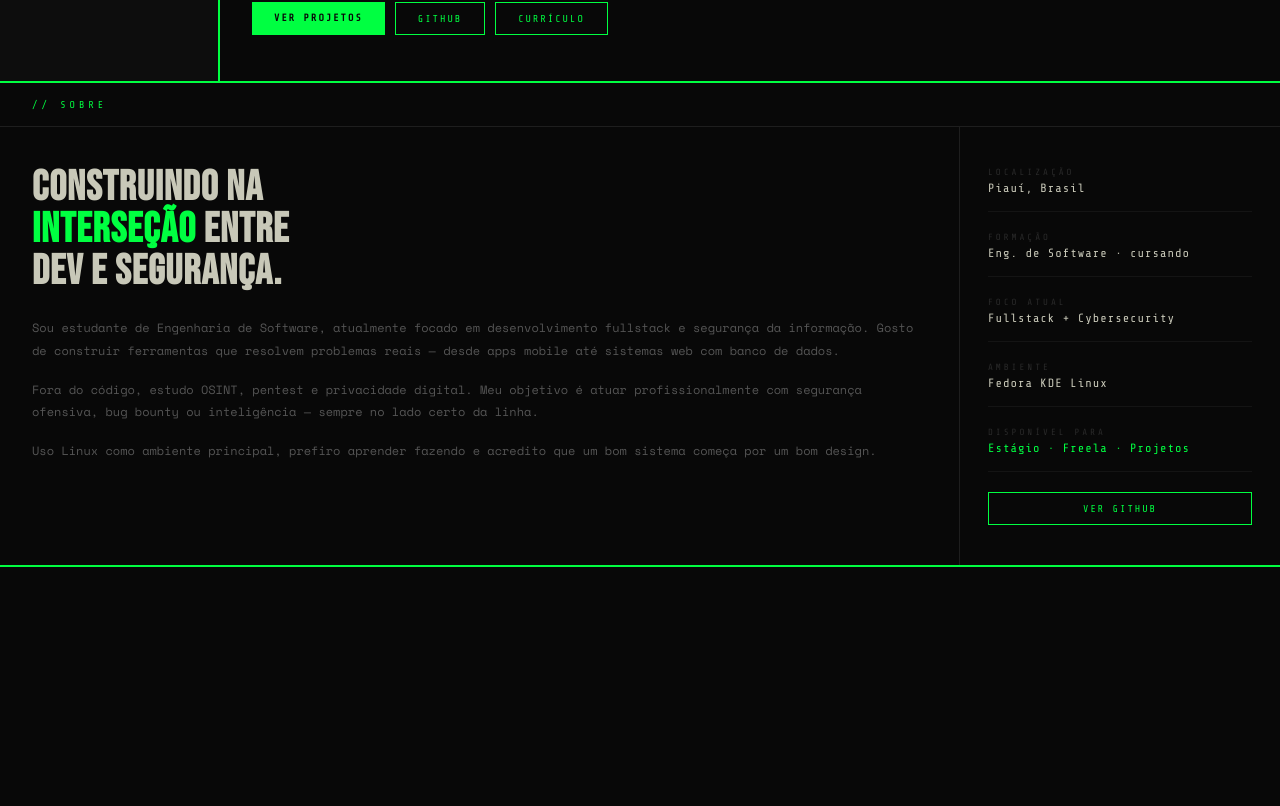
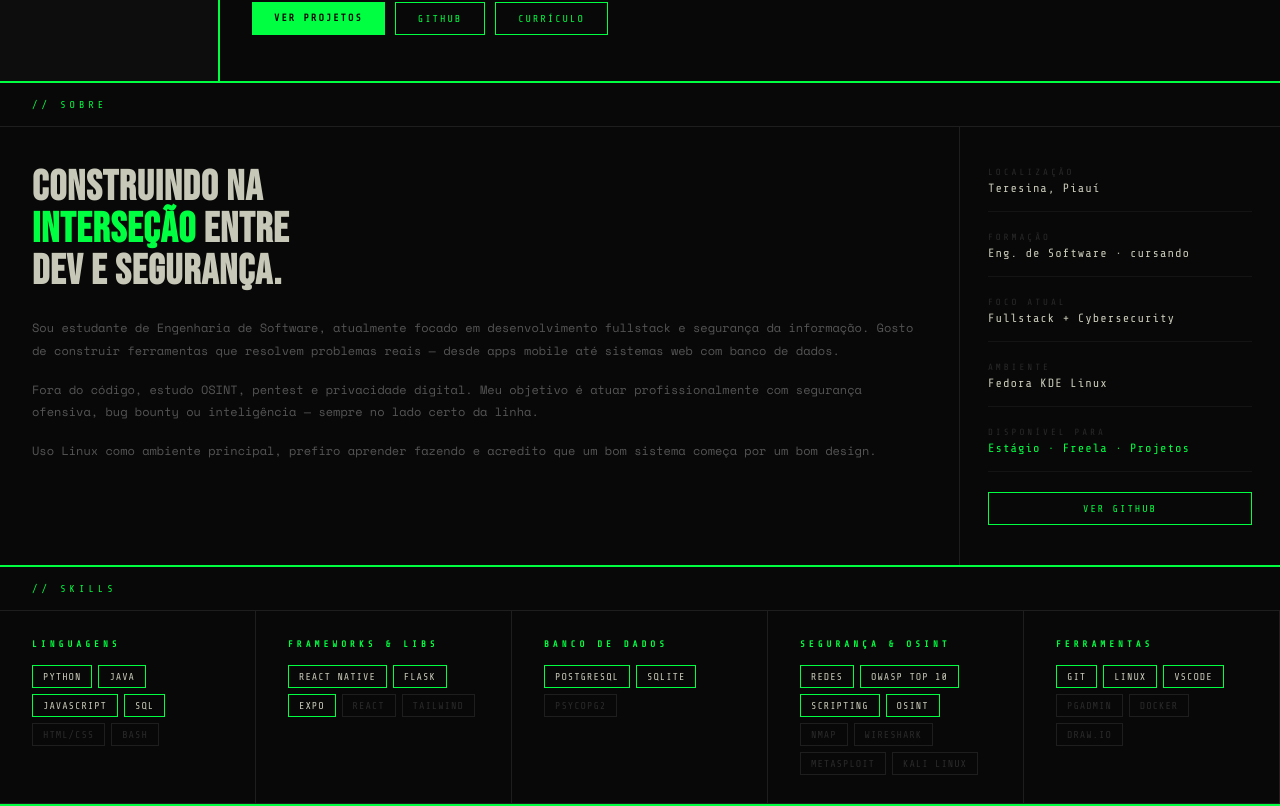
Before and after one commit to JeytheJo/portfolio, a React (Vite) app: page / in a window 1280 px wide. Shown: the part 389-1195 px from the top of the page. Before the commit the page ends 956 px from the top, so only its background shows below. Built offline with nearby package versions, Linux system fonts and the light colour scheme.

Commit message:
feat: update About section location and add Skills component with styling

```diff
--- a/src/components/About.jsx
+++ b/src/components/About.jsx
@@ -37,7 +37,7 @@ export default function About() {
 
           <div className="about-info-block">
             <span className="about-info-label">Localização</span>
-            <span className="about-info-value">Piauí, Brasil</span>
+            <span className="about-info-value">Teresina, Piauí</span>
           </div>
 
           <div className="about-info-block">
--- a/src/components/Skills.jsx
+++ b/src/components/Skills.jsx
@@ -1,3 +1,88 @@
+const SKILLS = [
+  {
+    category: 'Linguagens',
+    items: [
+      { name: 'Python',      level: 'main' },
+      { name: 'Java',        level: 'main' },
+      { name: 'JavaScript',  level: 'main' },
+      { name: 'SQL',         level: 'main' },
+      { name: 'HTML/CSS',    level: 'secondary' },
+      { name: 'Bash',        level: 'secondary' },
+    ],
+  },
+  {
+    category: 'Frameworks & Libs',
+    items: [
+      { name: 'React Native', level: 'main' },
+      { name: 'Flask',        level: 'main' },
+      { name: 'Expo',         level: 'main' },
+      { name: 'React',        level: 'secondary' },
+      { name: 'Tailwind',     level: 'secondary' },
+    ],
+  },
+  {
+    category: 'Banco de Dados',
+    items: [
+      { name: 'PostgreSQL', level: 'main' },
+      { name: 'SQLite',     level: 'main' },
+      { name: 'psycopg2',   level: 'secondary' },
+    ],
+  },
+  {
+    category: 'Segurança & OSINT',
+    items: [
+      { name: 'Redes',          level: 'main' },
+      { name: 'OWASP Top 10',   level: 'main' },
+      { name: 'Scripting',      level: 'main' },
+      { name: 'OSINT',          level: 'main' },
+      { name: 'Nmap',           level: 'secondary' },
+      { name: 'Wireshark',      level: 'secondary' },
+      { name: 'Metasploit',     level: 'secondary' },
+      { name: 'Kali Linux',     level: 'secondary' },
+    ],
+  },
+  {
+    category: 'Ferramentas',
+    items: [
+      { name: 'Git',        level: 'main' },
+      { name: 'Linux',      level: 'main' },
+      { name: 'VSCode',     level: 'main' },
+      { name: 'pgAdmin',    level: 'secondary' },
+      { name: 'Docker',     level: 'secondary' },
+      { name: 'Draw.io',    level: 'secondary' },
+    ],
+  },
+]
+
 export default function Skills() {
-  return <section id="Skills"></section>
+  return (
+    <section className="skills" id="skills">
+
+      <div className="section-label">
+        <span>// Skills</span>
+      </div>
+
+      <div className="skills-grid">
+        {SKILLS.map((group) => (
+          <div key={group.category} className="skills-group">
+
+            <h3 className="skills-category">{group.category}</h3>
+
+            <div className="skills-tags">
+              {group.items.map((skill) => (
+                <span
+                  key={skill.name}
+                  className={`skill-tag ${skill.level === 'main' ? 'skill-tag--main' : ''}`}
+                >
+                  {skill.name}
+                </span>
+              ))}
+            </div>
+
+          </div>
+        ))}
+      </div>
+
+    </section>
+  )
 }
--- a/src/styles/globals.css
+++ b/src/styles/globals.css
@@ -432,3 +432,71 @@ button { cursor: pointer; }
     font-size: 32px;
   }
 }
+
+/* SKILLS */
+
+.skills {
+  border-bottom: 2px solid var(--border-strong);
+}
+
+.skills-grid {
+  display: grid;
+  grid-template-columns: repeat(auto-fill, minmax(220px, 1fr));
+  gap: 0;
+}
+
+.skills-group {
+  padding: 28px 32px;
+  border-right: 1px solid var(--border-mid);
+  border-bottom: 1px solid var(--border-mid);
+}
+
+.skills-category {
+  font-family: var(--font-mono);
+  font-size: 9px;
+  color: var(--accent);
+  letter-spacing: 4px;
+  text-transform: uppercase;
+  margin-bottom: 16px;
+}
+
+.skills-tags {
+  display: flex;
+  flex-wrap: wrap;
+  gap: 6px;
+}
+
+.skill-tag {
+  font-family: var(--font-mono);
+  font-size: 10px;
+  letter-spacing: 1px;
+  text-transform: uppercase;
+  padding: 5px 10px;
+  border: 1px solid var(--border-mid);
+  color: var(--text-muted);
+  transition: all 0.15s;
+  cursor: default;
+}
+
+.skill-tag:hover {
+  border-color: var(--accent);
+  color: var(--accent);
+  background: var(--accent-subtle);
+}
+
+.skill-tag--main {
+  border-color: var(--border-strong);
+  color: var(--text-primary);
+}
+
+/* SKILLS — Responsivo mobile */
+
+@media (max-width: 640px) {
+  .skills-grid {
+    grid-template-columns: 1fr 1fr;
+  }
+
+  .skills-group {
+    padding: 20px 16px;
+  }
+}
```
